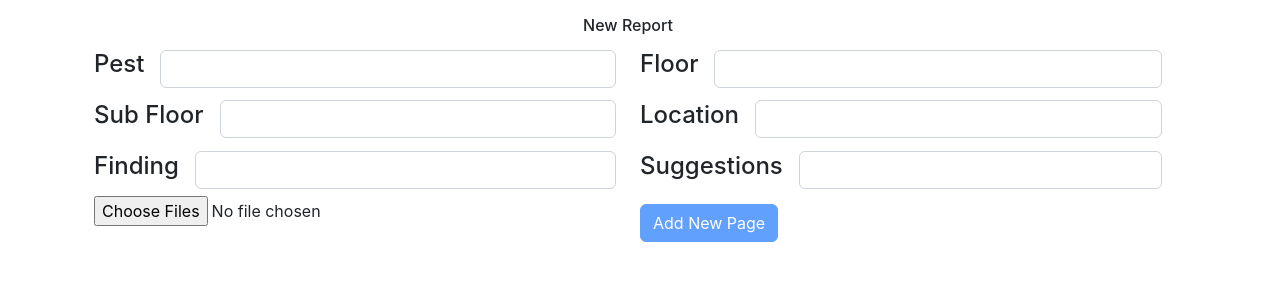
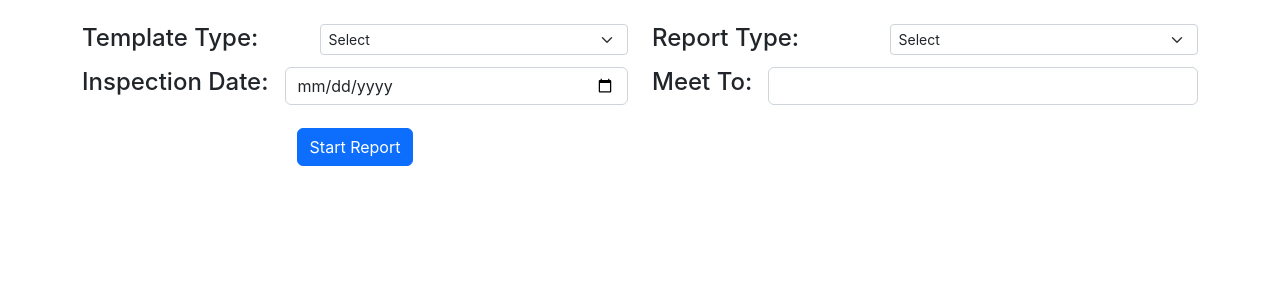
Before and after one commit to mayurkanade44/Reports, a React (Create React App) app in the folder client/: page /createReport in a window 1280 px wide. Shown: the top 300 px of the page. Built offline with nearby package versions, Linux system fonts and the light colour scheme.

Commit message:
mew report file path changes

```diff
--- a/client/src/pages/NewReport.jsx
+++ b/client/src/pages/NewReport.jsx
@@ -1,108 +1,88 @@
-import { useState } from "react";
-import { InputRow } from "../components";
 import { useDispatch, useSelector } from "react-redux";
-import { uploadImage } from "../redux/reportSlice";
-
-const initialState = {
-  pest: "",
-  floor: "",
-  subFloor: "",
-  location: "",
-  finding: "",
-  suggestion: "",
-};
+import { CreateReport, InputRow, InputSelect } from "../components";
+import { reportHandleChange } from "../redux/reportSlice";
 
 const NewReport = () => {
-  const { loading, images } = useSelector((store) => store.report);
-
-  const [formValue, setFormValue] = useState(initialState);
-  const { pest, floor, subFloor, location, finding, suggestion } = formValue;
-
+  const { loading, templateType, reportType, meetTo, inspectionDate } =
+    useSelector((store) => store.report);
   const dispatch = useDispatch();
 
-  const handleChange = (e) => {
-    const { name, value } = e.target;
+  const templates = [
+    "Single Picture",
+    "Double Pictures",
+    "Before/After Pictures",
+  ];
 
-    setFormValue({ ...formValue, [name]: value });
-  };
-
-  const handleImage = (e) => {
-    const file = Array.from(e.target.files);
-
-    const form = new FormData();
-    file.forEach((image) => {
-      form.append("image", image);
-    });
-    dispatch(uploadImage(form));
-  };
+  const reports = ["RIM"];
 
   return (
-    <div className="container row my-3">
-      <h6 className="text-center">New Report</h6>
+    <div className="row my-3">
       <div className="col-md-6">
-        <InputRow
-          label="Pest"
-          type="text"
-          name="pest"
-          value={pest}
-          handleChange={handleChange}
+        <InputSelect
+          label="Template Type:"
+          name="templateType"
+          value={templateType}
+          data={["Select", ...templates]}
+          handleChange={(e) =>
+            dispatch(
+              reportHandleChange({
+                name: e.target.name,
+                value: e.target.value,
+              })
+            )
+          }
+        />
+      </div>
+      <div className="col-md-6">
+        <InputSelect
+          label="Report Type:"
+          name="reportType"
+          value={reportType}
+          data={["Select", ...reports]}
+          handleChange={(e) =>
+            dispatch(
+              reportHandleChange({
+                name: e.target.name,
+                value: e.target.value,
+              })
+            )
+          }
         />
       </div>
       <div className="col-md-6">
         <InputRow
-          label="Floor"
-          type="text"
-          name="floor"
-          value={floor}
-          handleChange={handleChange}
+          label="Inspection Date:"
+          type="date"
+          name="inspectionDate"
+          value={inspectionDate}
+          handleChange={(e) =>
+            dispatch(
+              reportHandleChange({
+                name: e.target.name,
+                value: e.target.value,
+              })
+            )
+          }
         />
       </div>
       <div className="col-md-6">
         <InputRow
-          label="Sub Floor"
+          label="Meet To:"
           type="text"
-          name="subFloor"
-          value={subFloor}
-          handleChange={handleChange}
+          name="meetTo"
+          value={meetTo}
+          handleChange={(e) =>
+            dispatch(
+              reportHandleChange({
+                name: e.target.name,
+                value: e.target.value,
+              })
+            )
+          }
         />
       </div>
-      <div className="col-md-6">
-        <InputRow
-          label="Location"
-          type="text"
-          name="location"
-          value={location}
-          handleChange={handleChange}
-        />
-      </div>
-      <div className="col-md-6">
-        <InputRow
-          label="Finding"
-          type="text"
-          name="finding"
-          value={finding}
-          handleChange={handleChange}
-        />
-      </div>
-      <div className="col-md-6">
-        <InputRow
-          label="Suggestions"
-          type="text"
-          name="suggestion"
-          value={suggestion}
-          handleChange={handleChange}
-        />
-      </div>
-      <div className="col-md-6">
-        <input type="file" accept="image/*" onChange={handleImage} multiple />
-      </div>
-      <div className="col-md-6 my-2">
-        <button
-          className="btn btn-primary"
-          disabled={images.length > 0 ? false : true}
-        >
-          Add New Page
-        </button>
+      <div className="col-md-6 mt-3 d-flex justify-content-center">
+        <button className="btn btn-primary" >Start Report</button>
       </div>
     </div>
   );
```
